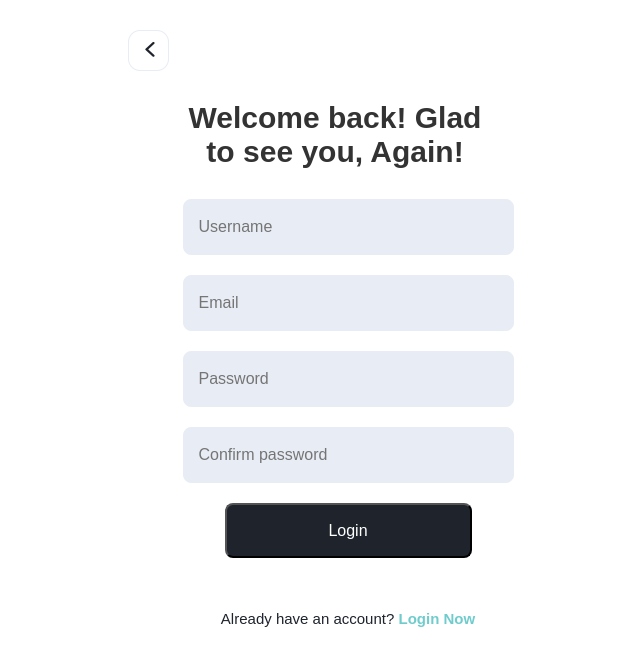
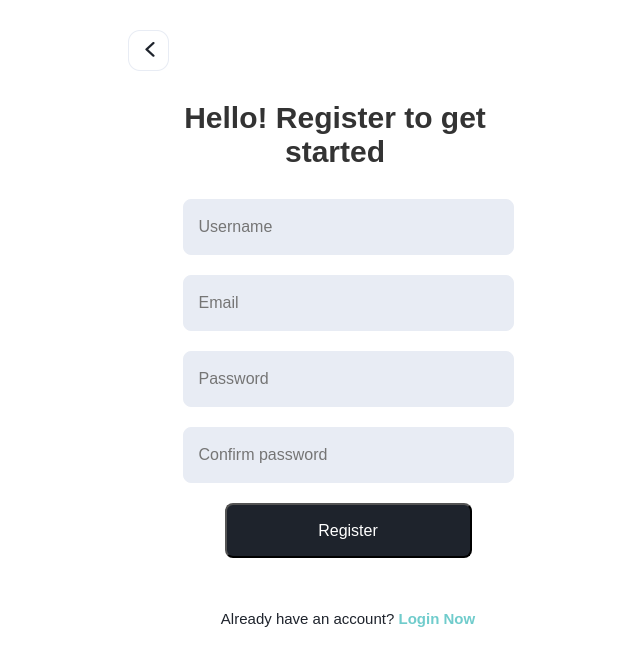
Before and after one commit to Mgridgelabs/moringabox_frontend, a React (Create React App) app: page /register in a window 1280 px wide. Shown: the top 666 px of the page, without its empty margins (292-932 px from the left). Built offline with nearby package versions, Linux system fonts and the light colour scheme.

Commit message:
updating registerpage

```diff
--- a/src/pages/RegisterPage.js
+++ b/src/pages/RegisterPage.js
@@ -19,13 +19,13 @@ function RegisterPage() {
         <div className="registermainContent">
         <img src={back_img} alt="back" id="registerback_img" onClick={handleBackClick} style={{ cursor: 'pointer' }} />
         <div className="register-Content">
-            <h1 id="welcome-message2">Welcome back! Glad to see you, Again!</h1>
+            <h1 id="welcome-message2">Hello! Register to get started</h1>
             <form id="inputregisterData">
                 <input name="username" placeholder="Username" />
                 <input name="email" placeholder="Email" />
                 <input name="password" placeholder="Password" />
                 <input name="confirm_password" placeholder="Confirm password" />
-                <button type="submit" id="register-button">Login</button>
+                <button type="submit" id="register-button">Register</button>
             </form>
             <p id="login-route">Already have an account? <span id="loginLink" onClick={handleLoginClick}>Login Now</span></p>
         </div>
```
